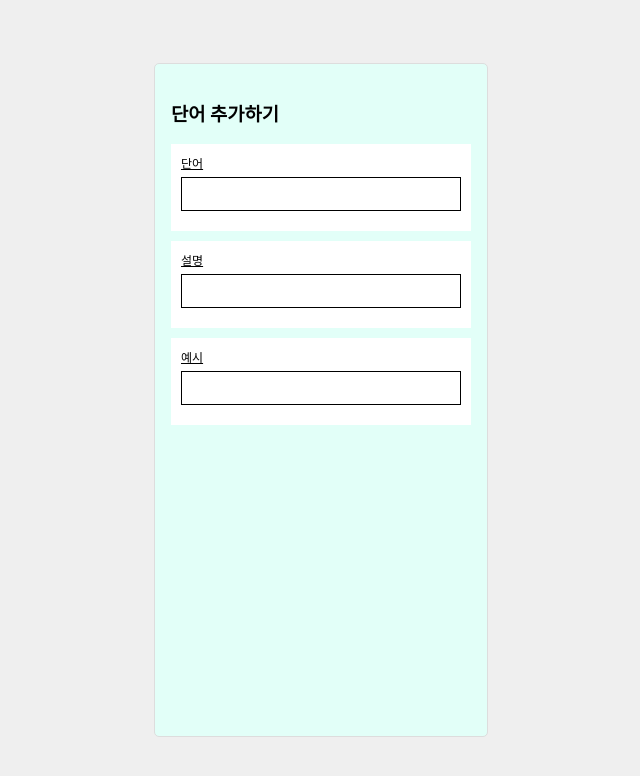
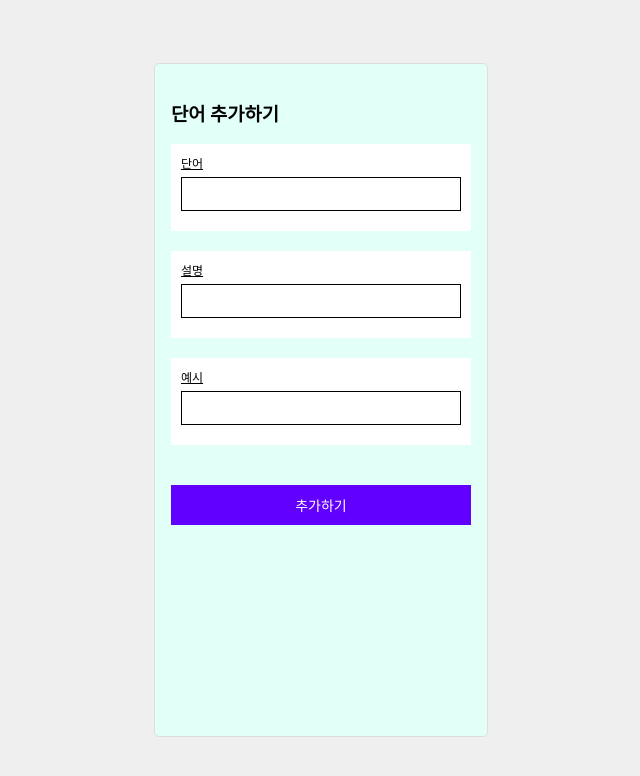
Before and after one commit to mosbisu/my-own-dictionary, a React (Create React App) app: page /add in a window 1280 px wide. Shown: the top 776 px of the page, without its empty margins (319-959 px from the left). Built offline with nearby package versions, Linux system fonts and the light colour scheme.

Commit message:
추가하기 버튼

```diff
--- a/src/components/CardEditor.js
+++ b/src/components/CardEditor.js
@@ -22,6 +22,9 @@ const CardEditor = () => {
           <input type="text" />
         </CardInput>
       </CardWrap>
+      <ButtonAdd>
+        <button>추가하기</button>
+      </ButtonAdd>
     </>
   );
 };
@@ -29,7 +32,8 @@ const CardEditor = () => {
 const CardWrap = styled.div`
   padding: 10px;
   background-color: white;
-  margin: 10px 0;
+  margin-top: 10px;
+  margin-bottom: 20px;
 `;
 
 const CardTitle = styled.div`
@@ -49,4 +53,16 @@ const CardInput = styled.div`
   }
 `;
 
+const ButtonAdd = styled.div`
+  & > button {
+    padding: 10px;
+    margin-top: 20px;
+    font-size: 14px;
+    width: 100%;
+    color: white;
+    background-color: #6100ff;
+    border: none;
+  }
+`;
+
 export default CardEditor;
```
